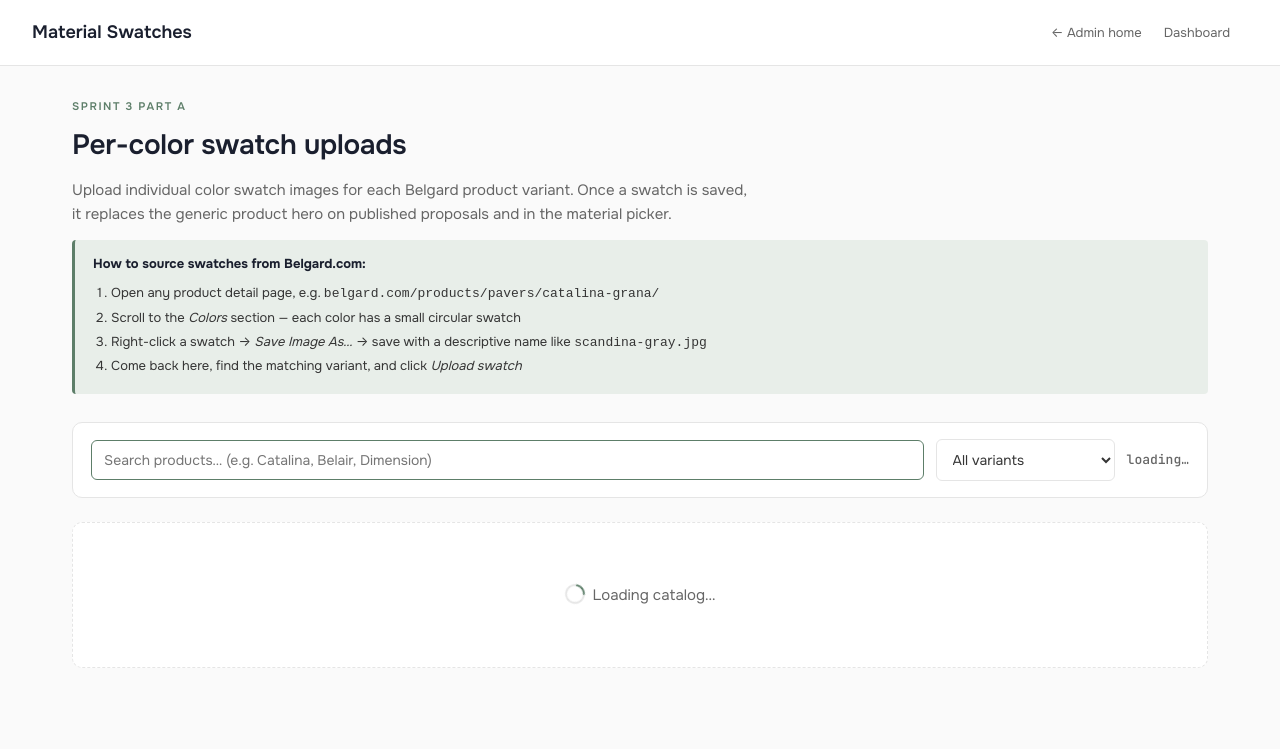
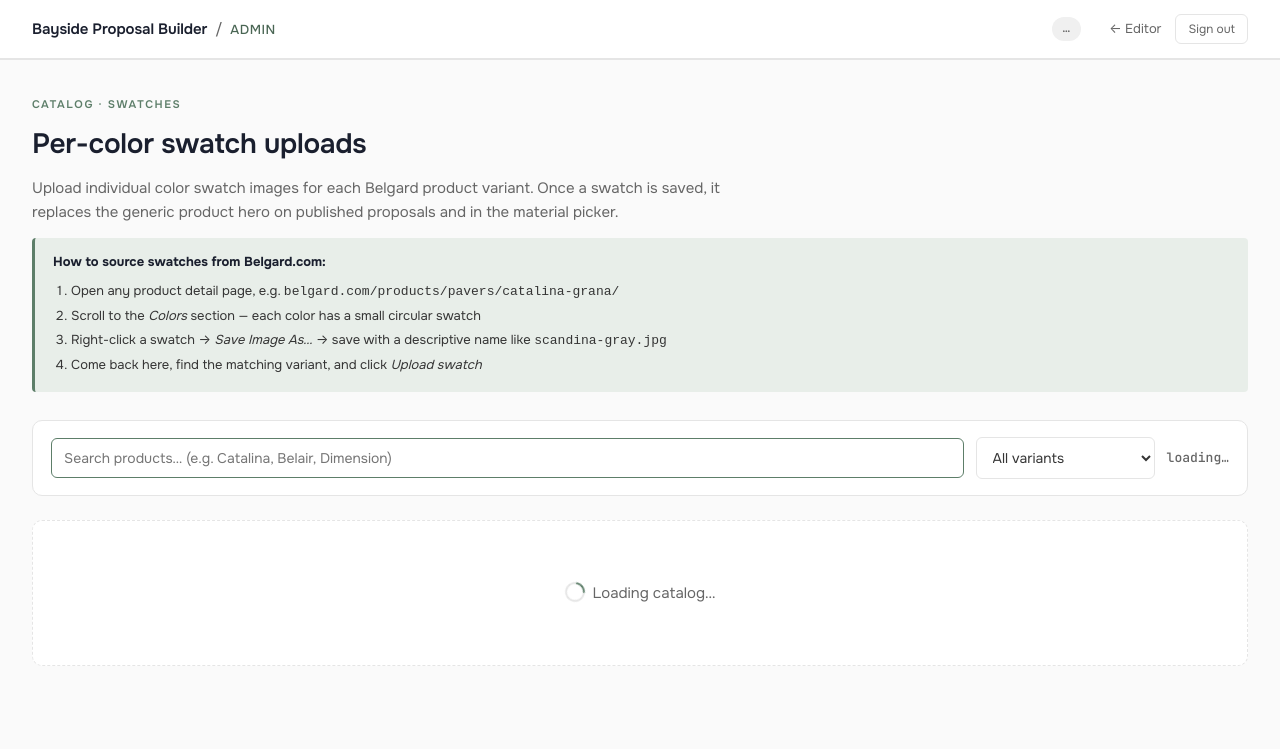
Before and after one commit to tmcmullen99/bayside-proposals, a website: page bpb 3/public/admin/material-swatches.html in a window 1280 px wide. Drawn offline with Linux system fonts and the light colour scheme; a script that the page names is missing.

Commit message:
Update material-swatches.html

```diff
--- a/bpb 3/public/admin/material-swatches.html
+++ b/bpb 3/public/admin/material-swatches.html
@@ -3,9 +3,11 @@
 <head>
   <meta charset="UTF-8">
   <meta name="viewport" content="width=device-width, initial-scale=1">
-  <title>Material Swatches · Bayside Proposal Builder</title>
+  <title>Material Swatches · Admin · Bayside Proposal Builder</title>
   <link href="https://fonts.googleapis.com/css2?family=Onest:wght@400;500;600;700&family=JetBrains+Mono:wght@500;600&display=swap" rel="stylesheet">
+  <link rel="stylesheet" href="/admin/admin-shell.css">
   <style>
+    /* Page-specific styles only — chrome lives in admin-shell.css */
     :root {
       --green: #5d7e69;
       --green-dark: #4a6654;
@@ -18,70 +20,7 @@
       --muted: #666;
       --danger: #b04040;
     }
-    * { box-sizing: border-box; margin: 0; padding: 0; }
-    body {
-      font-family: 'Onest', -apple-system, BlinkMacSystemFont, sans-serif;
-      color: var(--charcoal);
-      background: #fafafa;
-      line-height: 1.6;
-      font-size: 15px;
-      min-height: 100vh;
-    }
-    a { color: var(--green-dark); }
 
-    /* Header */
-    .admin-header {
-      background: #fff;
-      border-bottom: 1px solid var(--border);
-      padding: 18px 32px;
-      display: flex;
-      justify-content: space-between;
-      align-items: center;
-    }
-    .admin-header h1 {
-      font-size: 18px;
-      font-weight: 600;
-      color: var(--navy);
-    }
-    .admin-header nav a {
-      font-size: 13px;
-      text-decoration: none;
-      color: var(--muted);
-      margin-right: 18px;
-    }
-    .admin-header nav a:hover { color: var(--green-dark); }
-
-    /* Shell */
-    .shell {
-      max-width: 1200px;
-      margin: 0 auto;
-      padding: 32px;
-    }
-
-    /* Intro */
-    .intro {
-      margin-bottom: 28px;
-    }
-    .eyebrow {
-      font-size: 11px;
-      letter-spacing: 0.14em;
-      text-transform: uppercase;
-      color: var(--green);
-      font-weight: 600;
-      margin-bottom: 8px;
-    }
-    .intro h2 {
-      font-size: 28px;
-      font-weight: 600;
-      color: var(--navy);
-      margin-bottom: 10px;
-      letter-spacing: -0.01em;
-    }
-    .intro p {
-      color: var(--muted);
-      max-width: 680px;
-      font-size: 15px;
-    }
     .intro-help {
       margin-top: 14px;
       padding: 14px 18px;
@@ -96,7 +35,6 @@
     .intro-help ol { margin: 8px 0 0 18px; padding: 0; }
     .intro-help li { margin-bottom: 3px; }
 
-    /* Controls */
     .controls {
       background: #fff;
       border: 1px solid var(--border);
@@ -134,7 +72,6 @@
       font-family: 'JetBrains Mono', monospace;
     }
 
-    /* Status banner */
     .status {
       padding: 12px 16px;
       border-radius: 6px;
@@ -146,7 +83,6 @@
     .status.success { background: var(--green-soft); color: var(--green-dark); }
     .status.error { background: #fbe6e6; color: var(--danger); }
 
-    /* Product groups */
     .product-group {
       background: #fff;
       border: 1px solid var(--border);
@@ -186,7 +122,6 @@
     }
     .product-group-count.complete { color: var(--green-dark); }
 
-    /* Variant grid */
     .variant-grid {
       display: grid;
       grid-template-columns: repeat(auto-fill, minmax(200px, 1fr));
@@ -293,7 +228,6 @@
       background: #fbe6e6;
     }
 
-    /* Empty/loading */
     .empty, .loading {
       text-align: center;
       padding: 60px 20px;
@@ -315,29 +249,37 @@
     }
     @keyframes spin { to { transform: rotate(360deg); } }
 
-    /* Mobile */
     @media (max-width: 640px) {
-      .admin-header { padding: 14px 18px; }
-      .shell { padding: 20px 16px; }
       .product-group { padding: 16px 16px; }
       .variant-grid { grid-template-columns: repeat(auto-fill, minmax(150px, 1fr)); gap: 10px; }
     }
   </style>
 </head>
 <body>
-  <header class="admin-header">
-    <h1>Material Swatches</h1>
-    <nav>
-      <a href="/admin/">← Admin home</a>
-      <a href="/">Dashboard</a>
-    </nav>
+
+<!-- Shared admin chrome (topbar + tab strip) — rendered by admin-shell.js -->
+<header class="ash-topbar">
+  <div class="ash-topbar-inner">
+    <a href="/admin/" class="ash-brand">
+      <span class="ash-brand-bayside">Bayside Proposal Builder</span>
+      <span class="ash-brand-divider">/</span>
+      <span class="ash-brand-section">Admin</span>
+    </a>
+    <div class="ash-topbar-right">
+      <span class="ash-role-badge is-loading" id="ashRoleBadge">…</span>
+      <span class="ash-user-email" id="ashUserEmail"></span>
+      <a class="ash-link-back" href="/dashboard">← Editor</a>
+      <button class="ash-signout" id="ashSignOutBtn" type="button">Sign out</button>
+    </div>
+  </div>
 </header>
+<nav class="ash-tabs" id="ashTabs" aria-label="Admin sections"></nav>
 
-  <div class="shell">
-    <div class="intro">
-      <div class="eyebrow">Sprint 3 Part A</div>
-      <h2>Per-color swatch uploads</h2>
-      <p>Upload individual color swatch images for each Belgard product variant. Once a swatch is saved, it replaces the generic product hero on published proposals and in the material picker.</p>
+<main class="ash-shell">
+  <div class="ash-intro">
+    <div class="ash-eyebrow">Catalog · Swatches</div>
+    <h1 class="ash-title">Per-color swatch uploads</h1>
+    <p class="ash-lede">Upload individual color swatch images for each Belgard product variant. Once a swatch is saved, it replaces the generic product hero on published proposals and in the material picker.</p>
 
     <div class="intro-help">
       <strong>How to source swatches from Belgard.com:</strong>
@@ -365,8 +307,12 @@
   <div id="results">
     <div class="loading"><span class="spinner"></span>Loading catalog…</div>
   </div>
-  </div>
+</main>
 
+<!-- Render the shared shell chrome (topbar role badge + tab strip) -->
+<script type="module" src="/admin/admin-shell.js"></script>
+<!-- Page-specific logic (loads catalog, handles uploads) -->
 <script type="module" src="/js/admin-material-swatches.js"></script>
+
 </body>
 </html>
```
Lines whose indentation alone changed are shown as unchanged.
